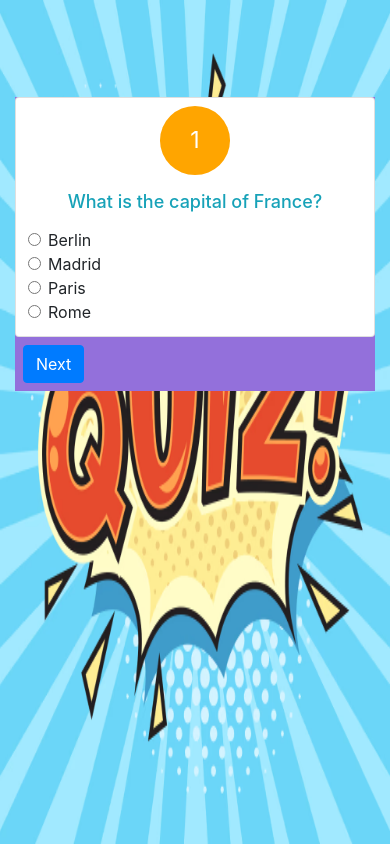
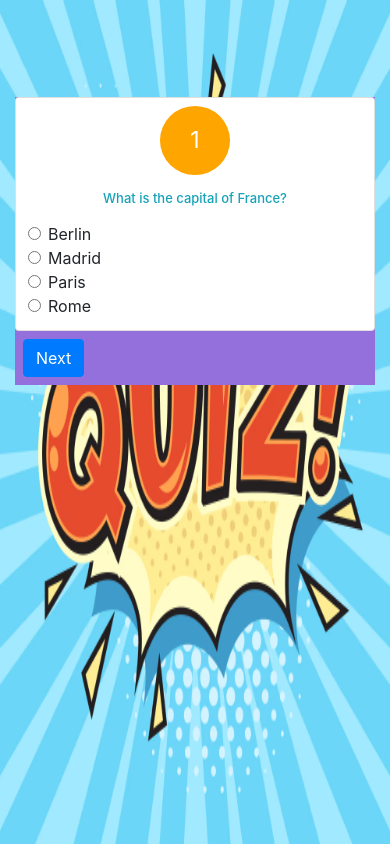
Before and after one commit to tronganhnguyenthanh/quiz, a React (Create React App) app: page / in a window 390 px wide. Built offline with nearby package versions, Linux system fonts and the light colour scheme.

Commit message:
[UPDATE][FE] responsive

```diff
--- a/src/css/style.css
+++ b/src/css/style.css
@@ -43,3 +43,9 @@ body{
    background-size:100% 100vh;
   }
 }
+
+@media (max-width:576px){
+  .text-heading-responsive{
+    font-size:13px;
+  }
+}
```
